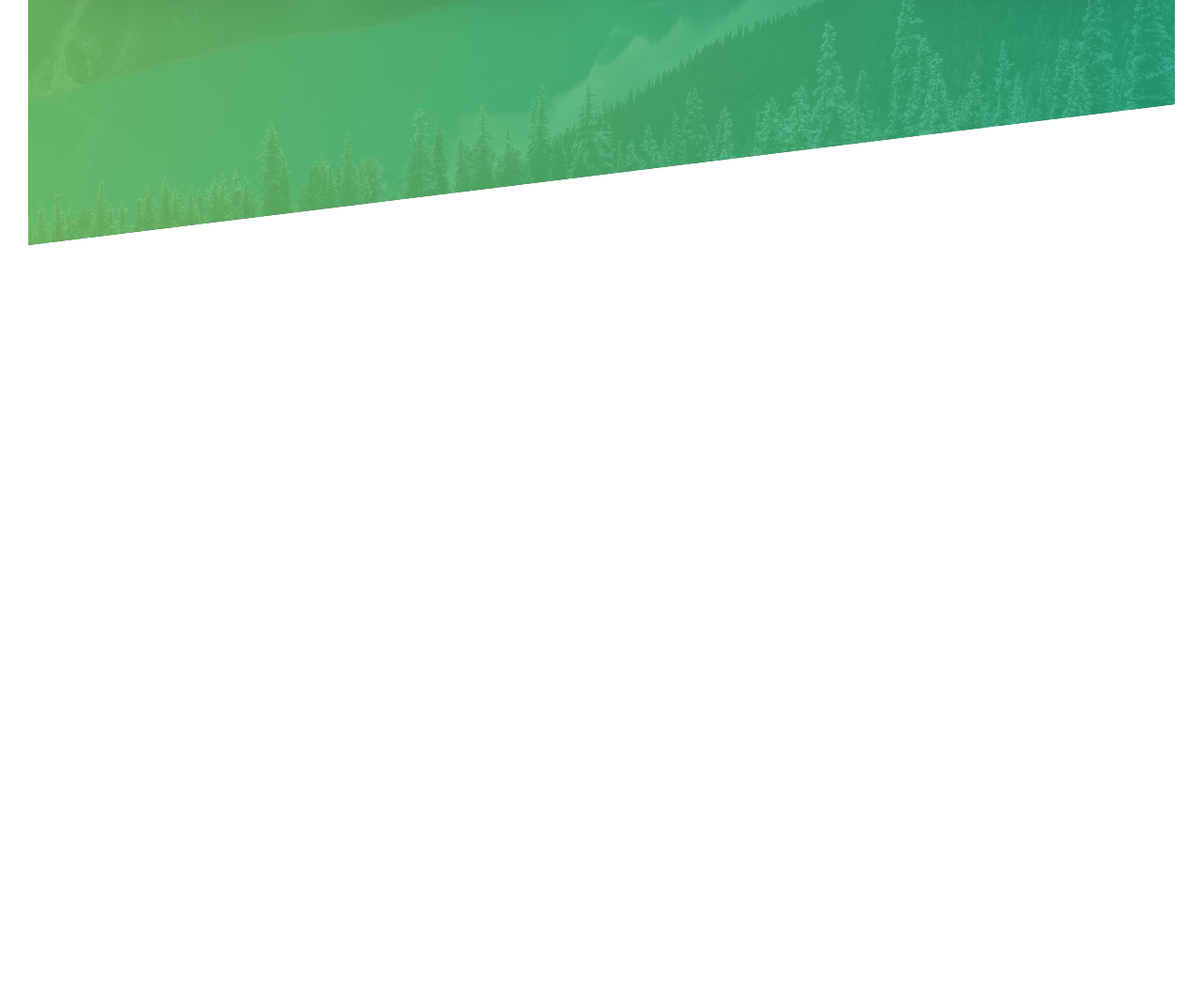
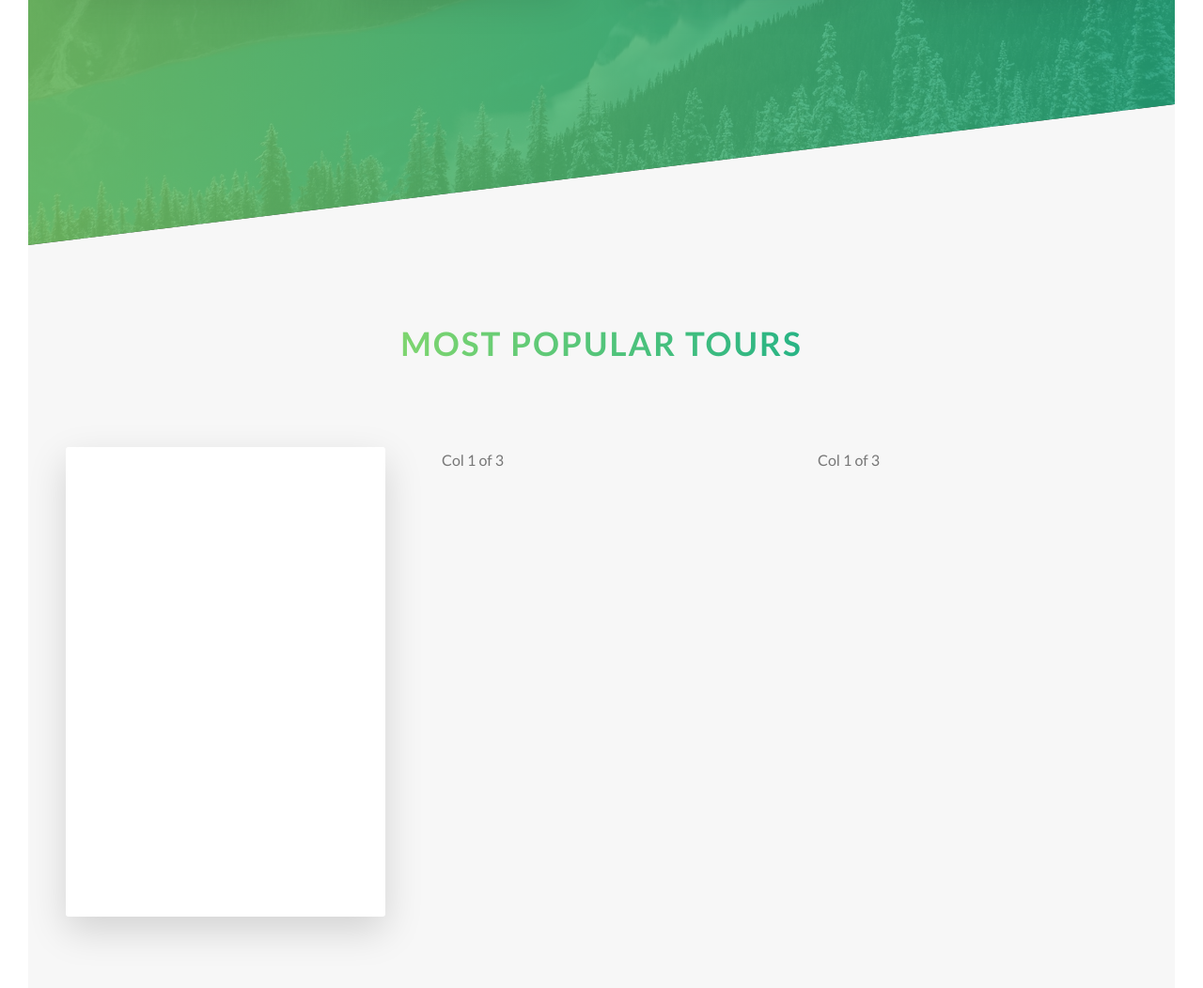
Before and after one commit to MehtabSJ003/Natours_adv_css_Page, a website: page index.html in a window 1280 px wide. Shown: the part 2268-3320 px from the top of the page at 94% size. Before the commit the page ends 2529 px from the top, so only its background shows below. Drawn offline with Linux system fonts and the light colour scheme.

Commit message:
added tours section

```diff
--- a/index.html
+++ b/index.html
@@ -133,6 +133,24 @@
           </div>
         </div>
       </section>
+
+      <section class="section-tours">
+        <div class="u-center-text u-margin-bottom-big">
+          <h2 class="heading-secondary">Most Popular Tours</h2>
+        </div>
+        <div class="row">
+          <div class="col-1-of-3">
+            <div class="card">
+              <div class="card_side card_side--front">FRONT</div>
+              <div class="card_side card_side--back card_side--back-1">
+                BACK
+              </div>
+            </div>
+          </div>
+          <div class="col-1-of-3">Col 1 of 3</div>
+          <div class="col-1-of-3">Col 1 of 3</div>
+        </div>
+      </section>
     </main>
     <!-- <section class="grid-test">
       <div class="row">
--- a/sass/abstract/_variables.scss
+++ b/sass/abstract/_variables.scss
@@ -2,6 +2,12 @@
 $color-primary: #55c57a;
 $color-primary-light: #7ed56f;
 $color-primary-dark: #28b485;
+
+$color-secondary-light: #ffb900;
+$color-secondary-dark: #ff7730;
+
+$color-tertiary-light: #2998ff;
+$color-tertiary-dark: #5643fa;
 
 $color-grey-light: #f7f7f7;
 
--- /dev/null
+++ b/sass/components/_card.scss
@@ -0,0 +1,43 @@
+.card {
+  perspective: 150rem;
+  -moz-perspective: 150rem;
+  position: relative;
+  height: 50rem;
+
+  &_side {
+    color: #fff;
+    height: 50rem;
+    font-size: 2rem;
+    transition: all 0.8s ease;
+    position: absolute;
+    top: 0;
+    left: 0;
+    width: 100%;
+    backface-visibility: hidden;
+    border-radius: 3px;
+    box-shadow: 0 1.5rem 4rem rgba($color-black, 0.15);
+
+    &--front {
+      background-color: $color-white;
+    }
+
+    &--back {
+      transform: rotateY(180deg);
+
+      &-1 {
+        background-image: linear-gradient(
+          to right bottom,
+          $color-secondary-light,
+          $color-secondary-dark
+        );
+      }
+    }
+  }
+
+  &:hover &_side--front {
+    transform: rotateY(180deg);
+  }
+  &:hover &_side--back {
+    transform: rotateY(0);
+  }
+}
--- a/sass/main.scss
+++ b/sass/main.scss
@@ -7,6 +7,7 @@
 @import "base/typography";
 @import "base/utilities";
 
+@import "components/card";
 @import "components/button";
 @import "components/composition";
 @import "components/features-box";
--- a/sass/pages/_home.scss
+++ b/sass/pages/_home.scss
@@ -21,3 +21,9 @@
     transform: skewY(7deg);
   }
 }
+
+.section-tours {
+  background-color: $color-grey-light;
+  padding: 25rem 0 50rem 0;
+  margin-top: -10rem;
+}
```
Also changed, not shown: css/style.css.
